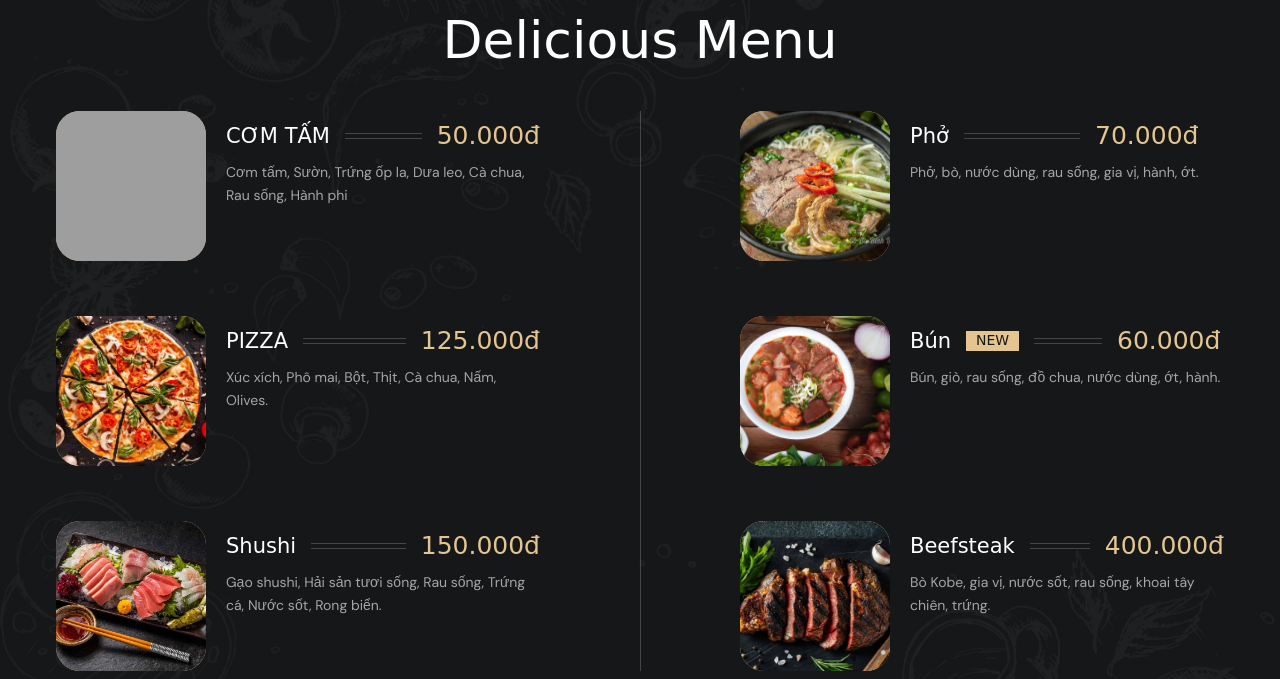
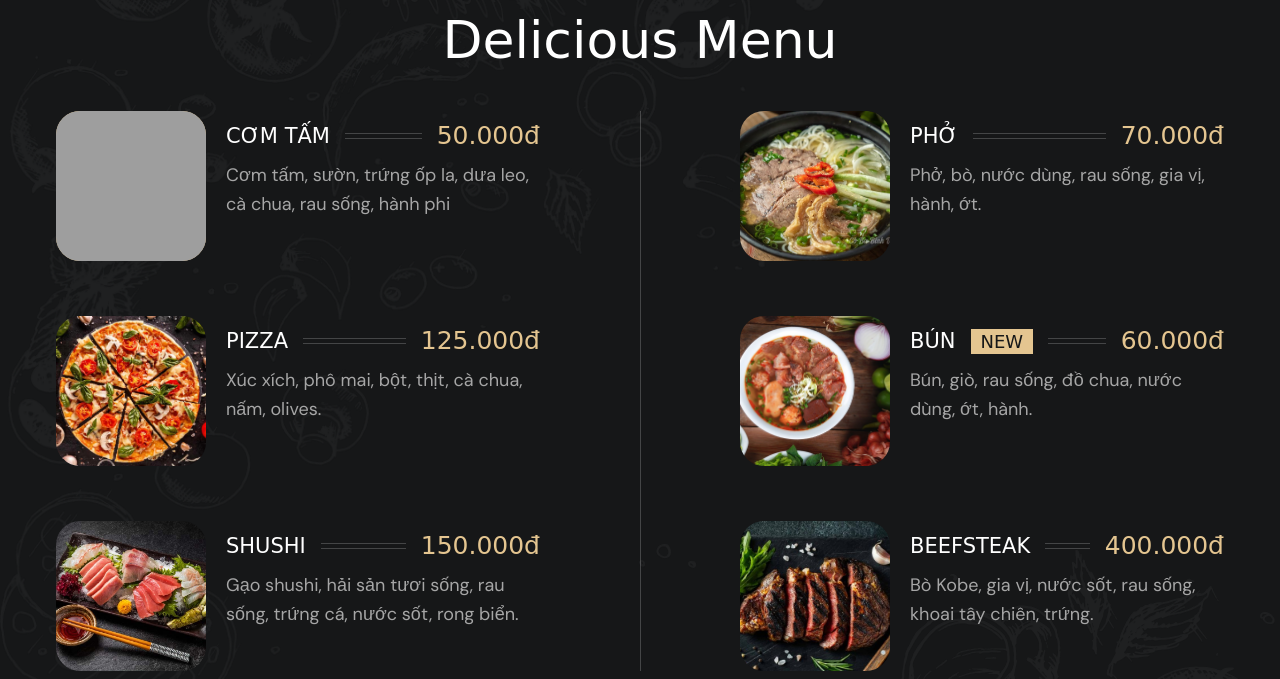
Before and after one commit to Hoangvasy/Hard-working, a plain HTML site: page index.html in a window 1280 px wide. Shown: the part 4002-4681 px from the top of the page. Drawn offline with nearby package versions, Linux system fonts and the light colour scheme; grey boxes are pictures that could not be loaded; a web font is replaced by a local one.

Commit message:
3. Sỹ sửa lần 3

```diff
--- a/assets/css/style.css
+++ b/assets/css/style.css
@@ -282,7 +282,8 @@ body.nav-active {
 }
 
 .label-1 {
-  font-size: var(--fontSize-label-1);
+  /* font-size: var(--fontSize-label-1); */
+  font-size: 18px;
 }
 
 .label-2 {
--- a/index.html
+++ b/index.html
@@ -683,7 +683,7 @@
                     </div>
 
                     <p class="card-text label-1">
-                      Cơm tấm, Sườn, Trứng ốp la, Dưa leo, Cà chua, Rau sống, Hành phi
+                      Cơm tấm, sườn, trứng ốp la, dưa leo, cà chua, rau sống, hành phi
                     </p>
                   </div>
                 </div>
@@ -710,7 +710,7 @@
                   <div>
                     <div class="title-wrapper">
                       <h3 class="title-3">
-                        <a href="#" class="card-title">Phở</a>
+                        <a href="#" class="card-title">PHỞ</a>
                       </h3>
 
                       <span class="span title-2">70.000đ</span>
@@ -751,7 +751,7 @@
                     </div>
 
                     <p class="card-text label-1">
-                     Xúc xích, Phô mai, Bột, Thịt, Cà chua, Nấm, Olives.
+                     Xúc xích, phô mai, bột, thịt, cà chua, nấm, olives.
                     </p>
                   </div>
                 </div>
@@ -778,7 +778,7 @@
                   <div>
                     <div class="title-wrapper">
                       <h3 class="title-3">
-                        <a href="#" class="card-title">Bún</a>
+                        <a href="#" class="card-title">BÚN</a>
                       </h3>
 
                       <span class="badge label-1">New</span>
@@ -814,14 +814,14 @@
                   <div>
                     <div class="title-wrapper">
                       <h3 class="title-3">
-                        <a href="#" class="card-title">Shushi</a>
+                        <a href="#" class="card-title">SHUSHI</a>
                       </h3>
 
                       <span class="span title-2">150.000đ</span>
                     </div>
 
                     <p class="card-text label-1">
-                      Gạo shushi, Hải sản tươi sống, Rau sống, Trứng cá, Nước sốt, Rong biển.
+                      Gạo shushi, hải sản tươi sống, rau sống, trứng cá, nước sốt, rong biển.
                     </p>
                   </div>
                 </div>
@@ -848,7 +848,7 @@
                   <div>
                     <div class="title-wrapper">
                       <h3 class="title-3">
-                        <a href="#" class="card-title">Beefsteak</a>
+                        <a href="#" class="card-title">BEEFSTEAK</a>
                       </h3>
 
                       <span class="span title-2">400.000đ</span>
@@ -916,7 +916,7 @@
 
             <div class="profile">
               <img
-                src="/assets/images/thanks.jpg"
+                src="/grilli-master/assets/images/thanks.jpg"
                 width="200"
                 height="200"
                 loading="lazy"
```
